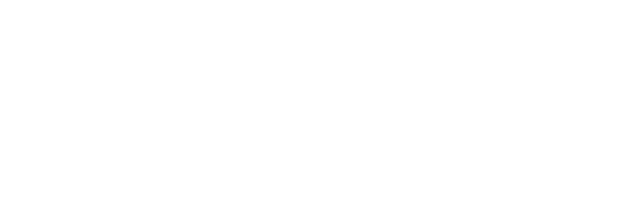
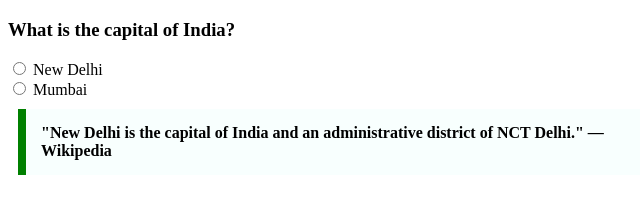
Before and after one commit to acciojob/trivia-Ishikaverma2317, a website: page main.html in a window 1280 px wide. Shown: the whole page, without its empty margins (0-640 px from the left). Drawn offline with Linux system fonts and the light colour scheme.

Commit message:
created a submission

```diff
--- a/main.html
+++ b/main.html
@@ -1,16 +1,35 @@
 <!DOCTYPE html>
+<html>
+<head>
+<style>
+  blockquote {
+    max-width: 600px;
+    margin: 10px;
+    padding: 15px;
+    border-left: 8px solid green;
+    background-color: #f8fffe;
+    font-weight: bold;
+  }
+</style>
+</head>
+<body>
 
-<html>
+<h3>What is the capital of India?</h3>
 
-<head>
-	<link rel="stylesheet" href="styles.css">
-</head>
+<label>
+  <input type="radio" name="capital" value="newdelhi">
+  New Delhi
+</label><br>
 
-<body>
-	<!-- the entire body must be written by student -->
-    <script type="text/javascript" src="./script.js">
-</script>
+<label>
+  <input type="radio" name="capital" value="mumbai">
+  Mumbai
+</label>
+
+<blockquote>
+  "New Delhi is the capital of India and an administrative district of NCT Delhi."
+  — Wikipedia
+</blockquote>
 
 </body>
-
 </html>
```
